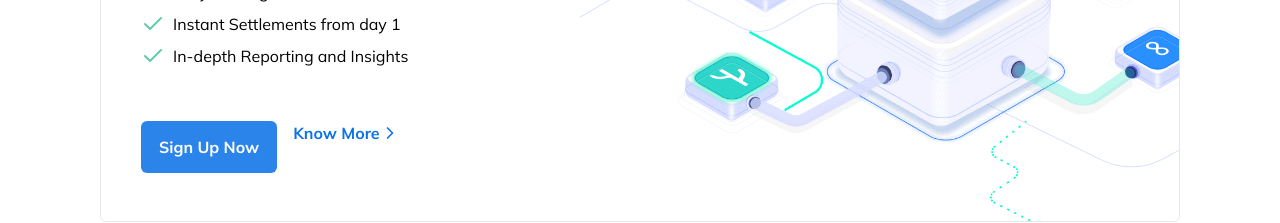
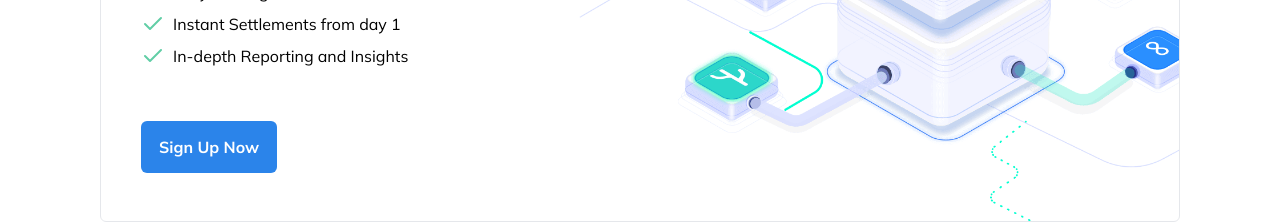
Before and after one commit to princesaluja16/razorpay1, a website built with Vite: page index.html in a window 1280 px wide. Shown: the part 1220-1443 px from the top of the page. Built offline with nearby package versions, Linux system fonts and the light colour scheme.

Commit message:
Update index.html

```diff
--- a/index.html
+++ b/index.html
@@ -243,14 +243,7 @@
                   >Sign Up Now</button>
                   <!--hyperlink-->
                   <div class="flex self-start md:items-center cursor-pointer group">
-                      <a href="#"
-                      class="font-mullish font-bold text-lightBlue500
-                      group-hover:text-grayBlue transition-all duration-200"
-                      >Know More</a>
-                      <i
-                      data-feather="chevron-right"
-                      class="w-5 h-5 text-lightBlue500
-                      group-hover:text-grayBlue transition-all duration-200"></i>
+
                   </div>
               </div>
 
```
